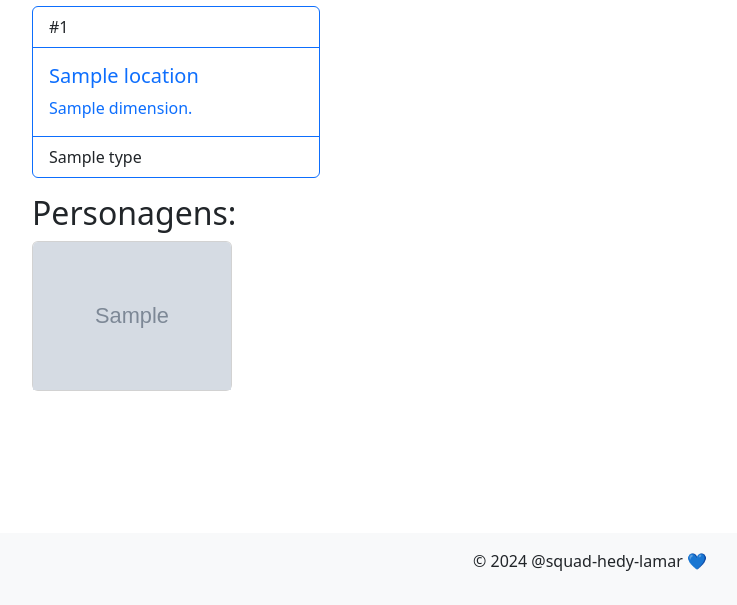
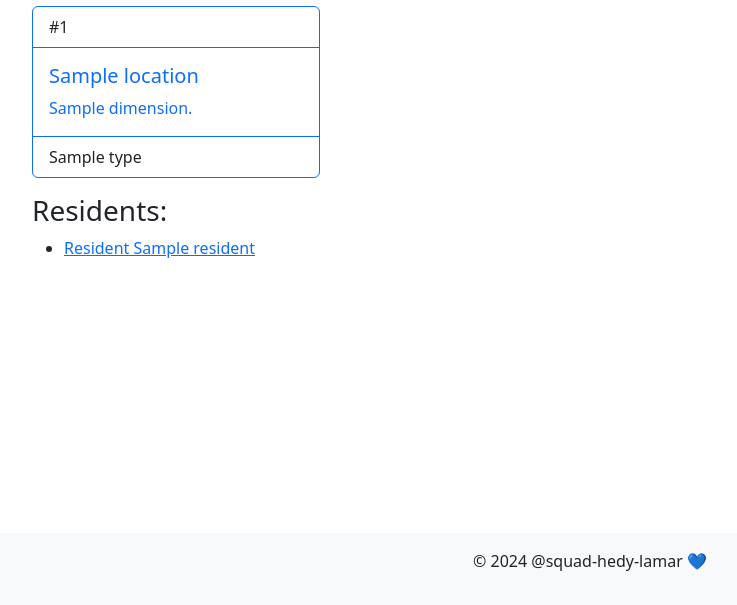
Before and after one commit to squad-hedy-lamar/api-flask, a Flask app: template templates/locations/details.html in a window 1280 px wide. Shown: the part 195-800 px from the top of the page, without its empty margins (50-787 px from the left). Run offline with Flask 3, Linux system fonts and the light colour scheme; the template is opened without the code that fills it: most values are stand-ins (such as "Sample title", 1, 10 or a date in 2020); grey boxes marked "Sample" are stand-in pictures; parts of the project's set-up code (start-up, migrations or seed data) failed here and were passed over.

Commit message:
modificado location details

```diff
--- a/templates/locations/details.html
+++ b/templates/locations/details.html
@@ -8,25 +8,21 @@
 
 <div class="card border-primary mb-3" style="max-width: 18rem;">
   <div class="card-header bg-transparent border-primary">
-      #{{ data.location.id }}
+    #{{location.id }}
   </div>
   <div class="card-body text-primary">
-      <h5 class="card-title">{{ data.location.name }}</h5>
-      <p class="card-text">{{ data.location.dimension }}.</p>
+    <h5 class="card-title">{{ location.name }}</h5>
+    <p class="card-text">{{ location.dimension }}.</p>
   </div>
-    <div class="card-footer bg-transparent border-primary">{{ data.location.type }}</div>
+  <div class="card-footer bg-transparent border-primary">{{ location.type }}</div>
 </div>
 
-  <h2>Personagens:</h2>
-  <div class="row row-cols-1 row-cols-md-4 g-4">
-    {% for character in data.characters %}
-    <div class="col">
-        <div class="card" style="max-width: 200px;">
-            <a href="/characters/{{ character.id }}">
-              <img src="{{ character.avatar }}" class="card-img-top" alt="{{ character.url }}">
-            </a>
+<h3>Residents:</h3>
+<ul>
+  {% for resident in location.residents %}
+  <li><a href="/character/{{ resident.split('/')[-1] }}">Resident {{ resident.split('/')[-1] }}</a></li>
+  {% endfor %}
+</ul>
 </div>
 </div>
-    {% endfor %}
-  </div>
 {% endblock %}
```
Lines whose indentation alone changed are shown as unchanged.
